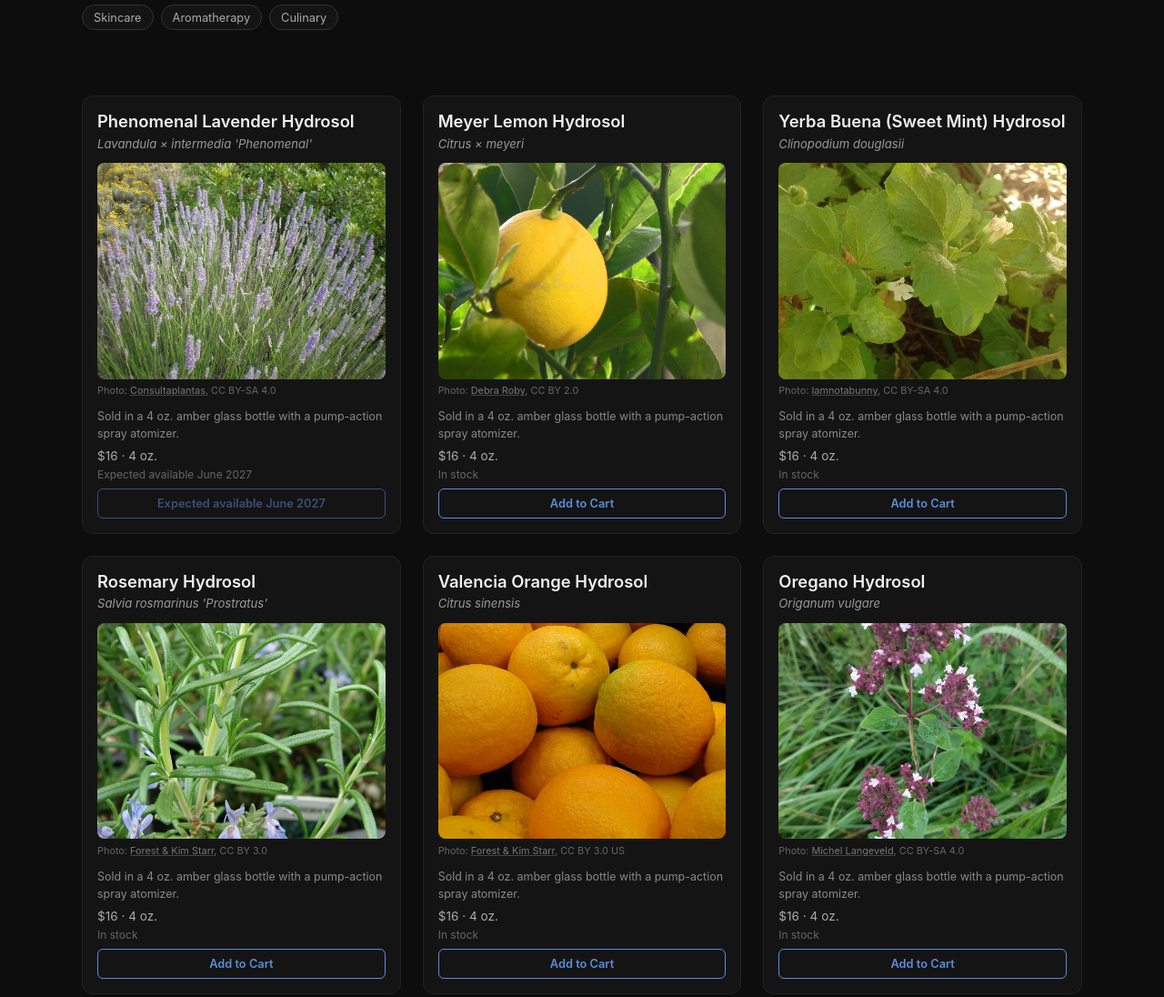
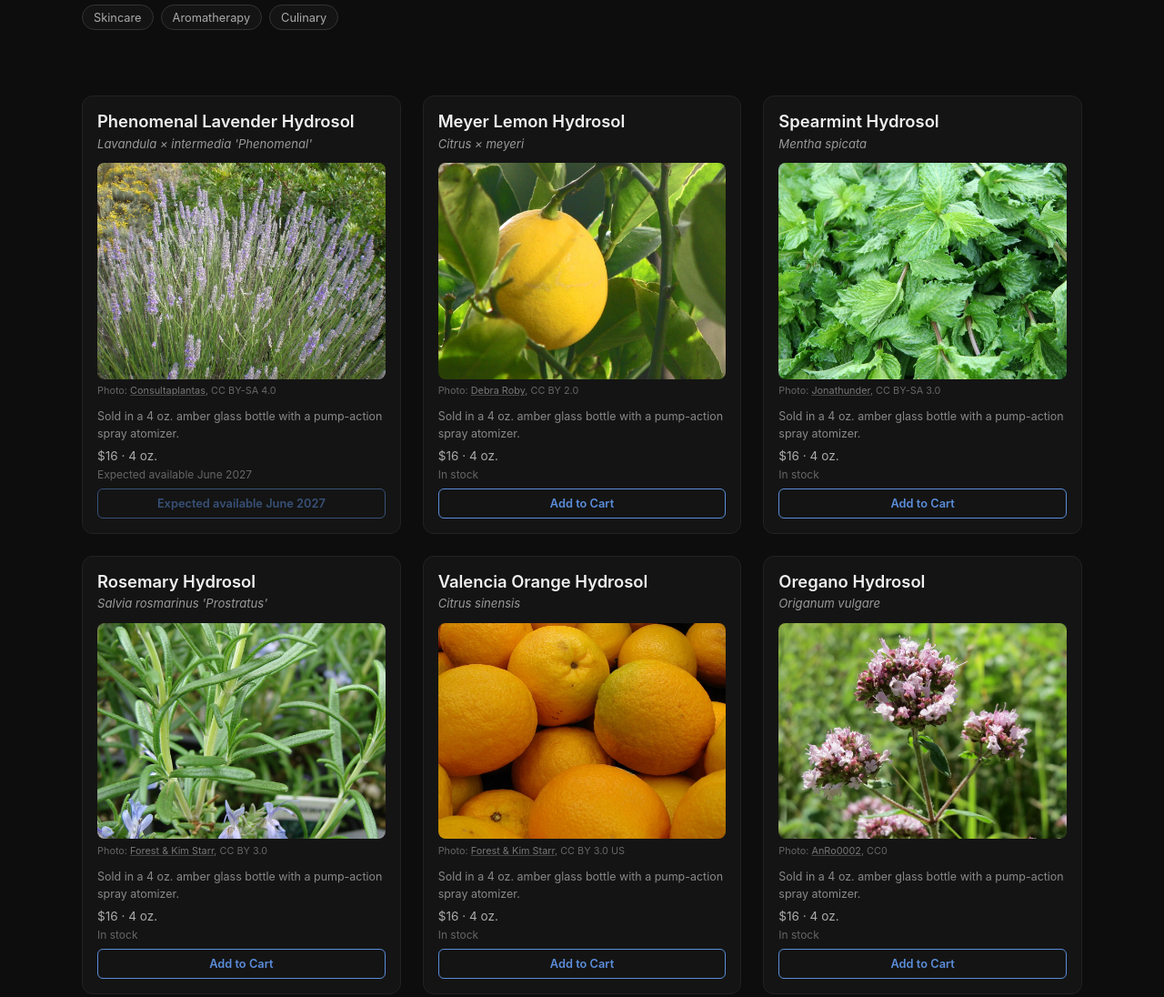
Before and after one commit to jorgenclaw/sjvg.jorgenclaw.ai, a website: page public/catalog/index.html in a window 1280 px wide. Shown: the part 642-1738 px from the top of the page at 91% size. Drawn offline with Linux system fonts and the light colour scheme.

Commit message:
Catalog: Yerba Buena becomes Spearmint; better basil and oregano photos
The plant sold as yerba buena is spearmint (Mentha spicata), not
Clinopodium douglasii. Rename the product, rewrite its copy around
carvone, give it a spearmint photo and label, and 301 the old product
URL. Saved carts carry the old slug over.

African blue basil now shows the plant in full bloom instead of a
spent spike; oregano shows its flower clusters with the small leaves.
New photo filenames so the static-asset cache can't serve the old ones.

Co-Authored-By: Claude Opus 5.5 <noreply@anthropic.com>
Claude-Session: https://claude.ai/code/session_01Juh2sVKtvsLQkjh15VNhMn

```diff
--- a/public/catalog/data/products.json
+++ b/public/catalog/data/products.json
@@ -50,11 +50,11 @@
     "sizes": "4 oz. amber glass spray / 8 oz. refill"
   },
   {
-    "slug": "yerba-buena-hydrosol",
+    "slug": "spearmint-hydrosol",
     "category": "hydrosol",
-    "name": "Yerba Buena (Sweet Mint) Hydrosol",
-    "botanical": "Clinopodium douglasii (syn. Satureja douglasii)",
-    "description": "Steam-distilled from yerba buena leaf. Cool and green \u2014 pulegone forward, softer than peppermint's menthol edge.",
+    "name": "Spearmint Hydrosol",
+    "botanical": "Mentha spicata",
+    "description": "Steam-distilled from spearmint leaf. Sweet and cooling \u2014 carvone forward, softer than peppermint's menthol edge.",
     "use_tags": [
       "skincare",
       "aromatherapy"
@@ -63,15 +63,15 @@
     "price_usd": 16,
     "btc_discount_pct": 10,
     "availability": "In stock",
-    "image": "/catalog/labels/yerba-buena.png",
-    "photo": "/catalog/photos/yerba-buena-hydrosol.jpg",
-    "photo_alt": "Yerba buena leaves with a small white flower",
-    "photo_credit": "Iamnotabunny",
-    "photo_license": "CC BY-SA 4.0",
-    "photo_source": "https://commons.wikimedia.org/wiki/File:Clinopodium_douglasii_4.jpg",
-    "detail_html": "/catalog/products/yerba-buena-hydrosol/",
-    "description_full": "Steam-distilled from yerba buena leaf, this hydrosol opens with a cool, green mint bouquet built on pulegone and isomenthone \u2014 softer and sweeter than peppermint's sharp menthol edge. Yerba buena, literally 'the good herb,' is a native Pacific coast mint relative long prized for that gentler character. Makes a soothing facial mist for warm days or after sun exposure, a cooling toner, a water substitute in lotions and after-sun gels, or a light room and pillow spray. Pairs well with lavender, chamomile, or a touch of spearmint essential oil.",
-    "technical_note": "Distilled from fresh yerba buena leaf and stem via steam distillation. As with all hydrosols, natural batch variation in scent and color should be expected. Intended for cosmetic and household use only.",
+    "image": "/catalog/labels/spearmint.png",
+    "photo": "/catalog/photos/spearmint-hydrosol.jpg",
+    "photo_alt": "Bright green, crinkled spearmint leaves",
+    "photo_credit": "Jonathunder",
+    "photo_license": "CC BY-SA 3.0",
+    "photo_source": "https://commons.wikimedia.org/wiki/File:FreshMint.jpg",
+    "detail_html": "/catalog/products/spearmint-hydrosol/",
+    "description_full": "Steam-distilled from spearmint leaf, this hydrosol carries the sweet, familiar bouquet of spearmint, built on carvone with limonene and 1,8-cineole in support. Spearmint holds little menthol, so it reads softer and sweeter than peppermint, without the sharp cooling edge. Makes a soothing facial mist for warm days or after sun exposure, a cooling toner, a water substitute in lotions and after-sun gels, or a light room and pillow spray. Pairs well with our lavender, lemongrass, or Meyer lemon hydrosols.",
+    "technical_note": "Distilled from fresh spearmint leaf and stem via steam distillation. As with all hydrosols, natural batch variation in scent and color should be expected. Intended for cosmetic and household use only.",
     "sizes": "4 oz. amber glass spray / 8 oz. refill"
   },
   {
@@ -139,11 +139,11 @@
     "btc_discount_pct": 10,
     "availability": "In stock",
     "image": "/catalog/labels/oregano.png",
-    "photo": "/catalog/photos/oregano-hydrosol.jpg",
-    "photo_alt": "Oregano in flower, with pink-purple blossoms and green leaves",
-    "photo_credit": "Michel Langeveld",
-    "photo_license": "CC BY-SA 4.0",
-    "photo_source": "https://commons.wikimedia.org/wiki/File:Origanum_vulgare_149176132.jpg",
+    "photo": "/catalog/photos/oregano-hydrosol-2.jpg",
+    "photo_alt": "Oregano flower clusters with small oval leaves",
+    "photo_credit": "AnRo0002",
+    "photo_license": "CC0",
+    "photo_source": "https://commons.wikimedia.org/wiki/File:20150630Origanum_vulgare1.jpg",
     "detail_html": "/catalog/products/oregano-hydrosol/",
     "description_full": "Steam-distilled from oregano leaf, this hydrosol carries oregano's signature phenolic bouquet: carvacrol and thymol forward, warm, savory, and edging toward medicinal. Naturally antimicrobial and antifungal in character, it's prized as a purifying mist for the skin and scalp, a natural addition to DIY surface cleaners, and a traditional gargle or steam-inhalation herb for seasonal wellness. Its aromatic compounds carry real bite even in hydrosol form \u2014 more so than most hydrosols \u2014 so a patch test is recommended before facial use, especially for sensitive skin.",
     "technical_note": "Distilled from fresh oregano leaf and flower via steam distillation. Naturally rich in carvacrol and other phenolic compounds. As with all hydrosols, natural batch variation in scent and strength should be expected. Intended for cosmetic and household use only; not a substitute for medical treatment.",
@@ -214,11 +214,11 @@
     "btc_discount_pct": 10,
     "availability": "Expected available March 2027",
     "image": "/catalog/labels/african-blue-basil.png",
-    "photo": "/catalog/photos/african-blue-basil-hydrosol.jpg",
-    "photo_alt": "African blue basil flower spikes with purple bracts and leaves",
+    "photo": "/catalog/photos/african-blue-basil-hydrosol-2.jpg",
+    "photo_alt": "African blue basil in full bloom, covered in lavender-purple flower spikes",
     "photo_credit": "Raffi Kojian",
     "photo_license": "CC BY-SA 3.0",
-    "photo_source": "https://commons.wikimedia.org/wiki/File:African_Blue_Basil_-_Gardenology.org-IMG_0588_bbg09.jpg",
+    "photo_source": "https://commons.wikimedia.org/wiki/File:African_Blue_Basil_-_Gardenology.org-IMG_0587_bbg09.jpg",
     "detail_html": "/catalog/products/african-blue-basil-hydrosol/",
     "description_full": "Steam-distilled from African blue basil leaf and flower, this hydrosol carries a bold, layered bouquet: camphor and 1,8-cineole up front, a spicy eugenol edge reminiscent of clove, and a faint sweet, floral finish. African blue basil is a striking, sterile hybrid between camphor basil and dark opal basil, prized by growers for its purple-veined leaves, lavender flower spikes, and unusually rich fragrance. Bolder and more medicinal than a culinary basil hydrosol, it makes an invigorating room and body spray, a bracing addition to a post-workout mist, or a distinctive note in DIY cleaning sprays. Best appreciated by those who like their herbal scents assertive rather than delicate.",
     "technical_note": "Distilled from fresh African blue basil leaf and flower via steam distillation. As a hybrid of camphor basil (Ocimum kilimandscharicum) and basil (Ocimum basilicum), its aromatic profile is naturally higher in camphor and 1,8-cineole than culinary basil varieties. As with all hydrosols, natural batch variation in scent and color should be expected. Intended for cosmetic and household use only; the camphorous character means a patch test is recommended before facial use.",
--- a/public/catalog/index.html
+++ b/public/catalog/index.html
@@ -104,7 +104,8 @@
   // Product data loaded from JSON
   let products = [];
   let cart = JSON.parse(localStorage.getItem('sjvg-cart') || '[]')
-    .map(item => item.slug === 'prostrate-rosemary-hydrosol' ? { ...item, slug: 'rosemary-hydrosol' } : item);
+    .map(item => item.slug === 'prostrate-rosemary-hydrosol' ? { ...item, slug: 'rosemary-hydrosol' } : item)
+    .map(item => item.slug === 'yerba-buena-hydrosol' ? { ...item, slug: 'spearmint-hydrosol' } : item);
   let activeCategory = 'hydrosol';
   let activeUses = [];
   let searchQuery = '';
```
Also changed, not shown: public/catalog/products/spearmint-hydrosol/index.html (renamed from public/catalog/products/yerba-buena-hydrosol/index.html, +7 -7 lines), public/assets/catalog/yerba-buena-bottle.jpg (deleted), public/assets/catalog/yerba-buena.png (deleted), public/catalog/labels/spearmint.png (added), public/catalog/labels/yerba-buena.png (deleted), public/catalog/photos/african-blue-basil-hydrosol-2.jpg (added), public/catalog/photos/african-blue-basil-hydrosol.jpg (deleted), public/catalog/photos/oregano-hydrosol-2.jpg (added), public/catalog/photos/oregano-hydrosol.jpg (deleted), public/catalog/photos/spearmint-hydrosol.jpg (added), public/catalog/photos/yerba-buena-hydrosol.jpg (deleted), 1 other file.
